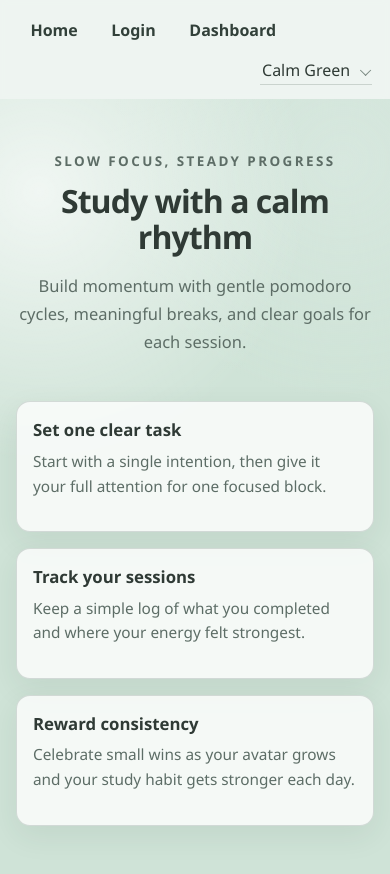
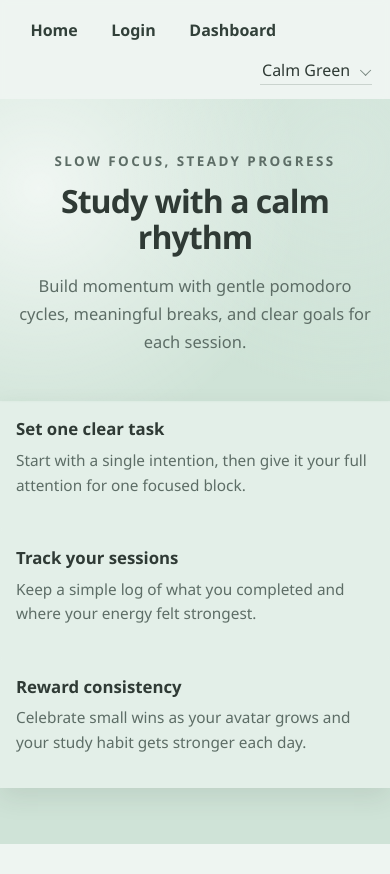
Before and after one commit to ann-johansson/PomodoroAvatarStudyApp-Fullstack, a React app in the folder Frontend/: page / in a window 390 px wide. After the commit the page ends 844 px from the top, so only its background shows below. Built offline with nearby package versions, Linux system fonts and the light colour scheme; the HTML template or start-up script is replaced by a standard one.

Commit message:
changed from cards to a full band over the site for smoother looke

```diff
--- a/Frontend/src/pages/Home.css
+++ b/Frontend/src/pages/Home.css
@@ -9,7 +9,7 @@
 
   flex: 1;
   min-height: 100%;
-  padding: 3.5rem 1.5rem 4.5rem;
+  padding: 3.5rem 0 4.5rem;
   color: var(--home-text);
   background:
     radial-gradient(circle at 10% 12%, var(--overlay-light), transparent 35%),
@@ -20,6 +20,7 @@
 .home-hero {
   max-width: 740px;
   margin: 0 auto;
+  padding: 0 1.5rem;
   text-align: center;
 }
 
@@ -50,20 +51,21 @@
 
 .home-cards {
   margin: 2.8rem auto 0;
-  width: min(1020px, 100%);
+  width: 100%;
   display: grid;
   grid-template-columns: repeat(3, minmax(0, 1fr));
-  gap: 1rem;
+  gap: 0;
+  border-radius: 0;
+  background: color-mix(in srgb, white 42%, var(--home-bg-soft) 58%);
+  box-shadow: 0 10px 24px color-mix(in srgb, var(--home-text) 10%, transparent);
 }
 
 .home-card {
-  padding: 1.25rem 1.2rem;
+  padding: 1.25rem 1.3rem;
   text-align: left;
-  border: 1px solid var(--home-border);
-  background: var(--home-surface);
-  backdrop-filter: blur(2px);
-  border-radius: 14px;
-  box-shadow: var(--home-shadow);
+  border-right: 0;
+  background: transparent;
+  backdrop-filter: blur(1px);
 }
 
 .home-card h2 {
@@ -81,14 +83,21 @@
 
 @media (max-width: 860px) {
   .home-page {
-    padding: 2.5rem 1rem 3rem;
+    padding: 2.5rem 0 3rem;
+  }
+
+  .home-hero {
+    padding: 0 1rem;
   }
 
   .home-cards {
     grid-template-columns: 1fr;
+    border-radius: 0;
   }
 
   .home-card {
     padding: 1rem;
+    border-right: 0;
+    border-bottom: 0;
   }
 }
```
